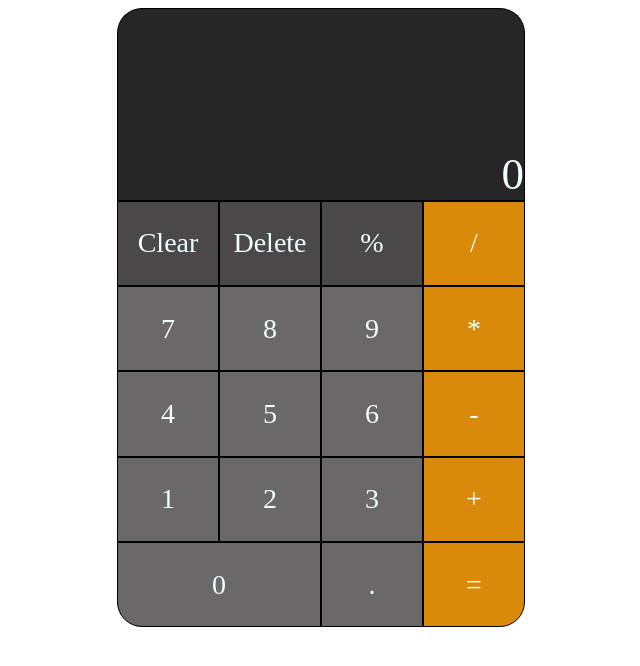
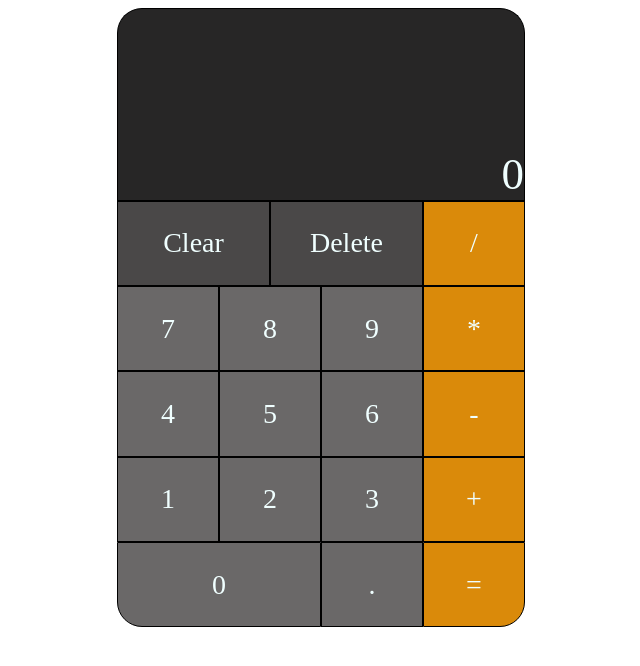
Before and after one commit to WiggityWig/Calculator, a plain HTML site: page index.html in a window 1280 px wide. Shown: the whole page, without its empty margins (298-938 px from the left). Drawn offline with Linux system fonts and the light colour scheme.

Commit message:
Remove % button

```diff
--- a/index.html
+++ b/index.html
@@ -17,7 +17,6 @@
             <div id = "buttons">
                 <div id ="clear" class= " button options clear" >Clear</div>
                 <div id ="pos-neg" class= "button options pos-neg">Delete</div>
-                <div id ="percentage" class= "button options percentage">%</div>
                 <div id ="divide" class= "btn op">/</div>
                 <div id ="7" class= "btn">7</div>
                 <div id ="8" class= "btn">8</div>
--- a/style.css
+++ b/style.css
@@ -54,7 +54,7 @@
     justify-content: center;
     align-items: center;
     border:1px solid black;
-    width:100px;
+    width:151px;
     height:83.33px;
     background-color: rgb(106, 104, 104);
     font-size: 28px;
```
